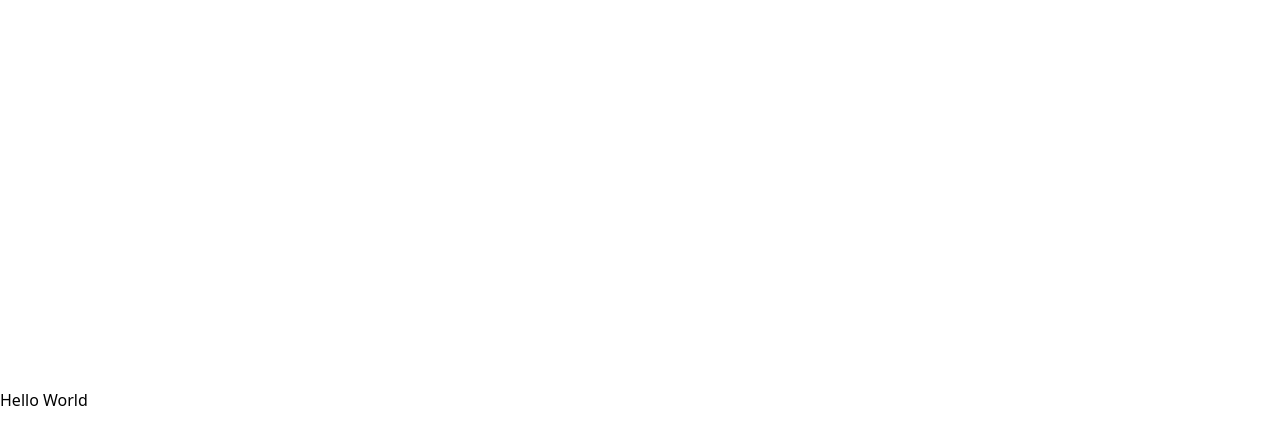
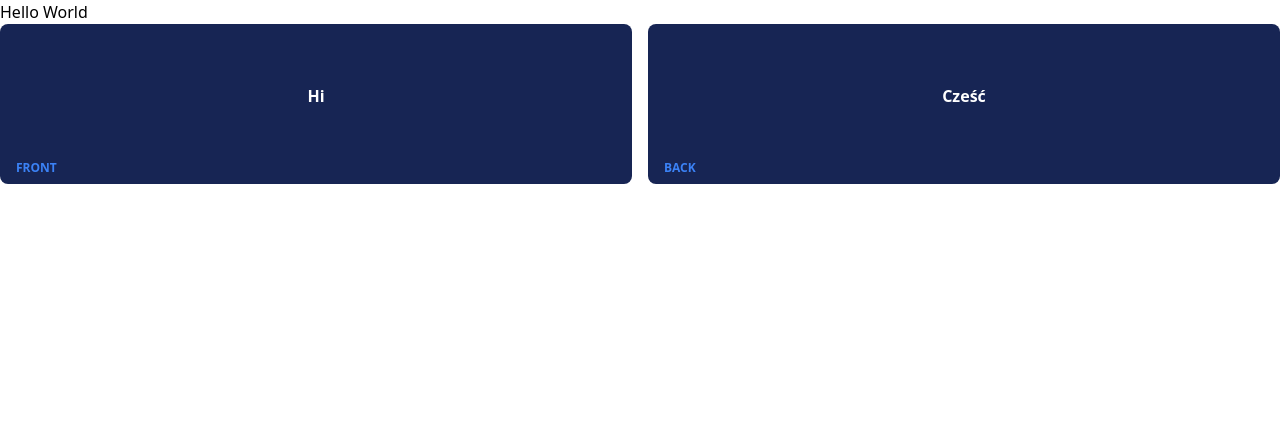
Before and after one commit to karol-wolski/KeepYourFlashcards, a React (Vite) app: page / in a window 1280 px wide. Shown: the top 444 px of the page. Built offline with nearby package versions, Linux system fonts and the light colour scheme.

Commit message:
feat: both side of the card visible (#21)

```diff
--- a/src/App.tsx
+++ b/src/App.tsx
@@ -1,9 +1,11 @@
 import './App.css'
+import CardBothSide from './components/CardBothSide/CardBothSide'
 
 const App = () => {
   return (
-    <div className="flex items-center md:h-screen overflow-clip h-screen">
+    <div>
       <p>Hello World</p>
+      <CardBothSide />
     </div>
   )
 }
--- /dev/null
+++ b/src/components/Card/Card.tsx
@@ -0,0 +1,19 @@
+interface Props {
+  text: string
+  side: 'FRONT' | 'BACK'
+}
+
+const Card = ({ text, side }: Props) => {
+  return (
+    <div className="bg-blue-950 py-2 px-4 text-white min-h-[10rem] rounded-lg flex justify-between">
+      <div className="flex flex-col justify-between w-full">
+        <p className="font-bold h-full w-full flex justify-center items-center">
+          {text}
+        </p>
+        {side && <p className="text-xs text-blue-500 font-bold">{side}</p>}
+      </div>
+    </div>
+  )
+}
+
+export default Card
--- /dev/null
+++ b/src/components/CardBothSide/CardBothSide.tsx
@@ -0,0 +1,12 @@
+import Card from '../Card/Card'
+
+const CardBothSide = () => {
+  return (
+    <div className="grid grid-cols-1 sm:grid-cols-2 gap-4">
+      <Card side="FRONT" text="Hi" />
+      <Card side="BACK" text="Cześć" />
+    </div>
+  )
+}
+
+export default CardBothSide
```
Also changed, not shown: 2 other files (tests, documents, lock files or other folders).
